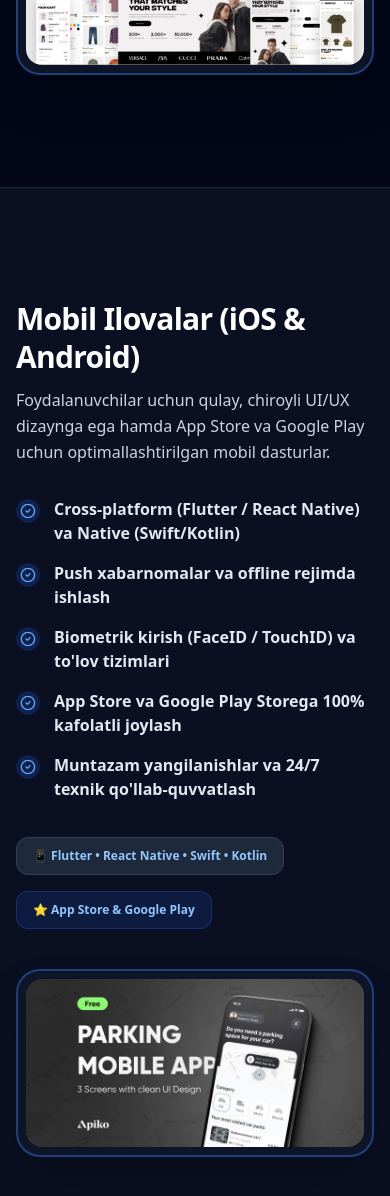
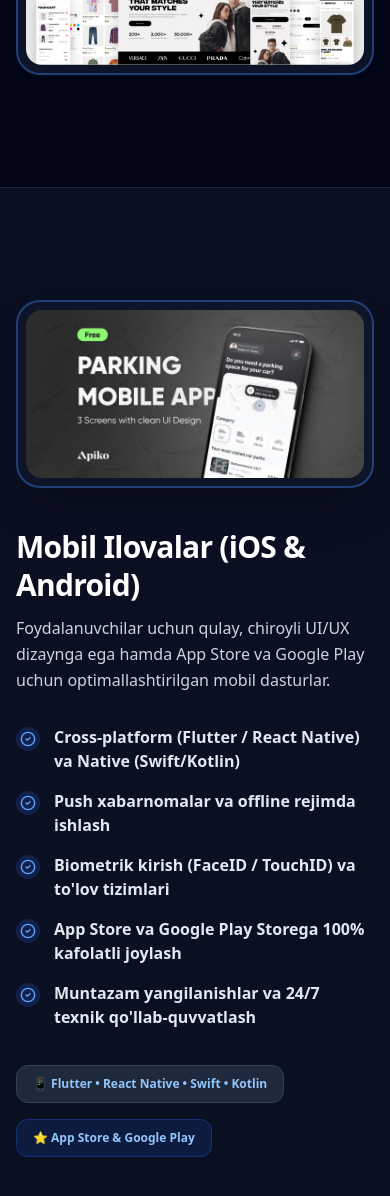
Before and after one commit to jumaqulovyashnar/IT-xizmatlari., a Next.js app in the folder frontend/: page / in a window 390 px wide. Shown: the part 2551-3747 px from the top of the page. Built offline with nearby package versions, Linux system fonts and the light colour scheme.

Commit message:
feat(ui): swap mobile app section - image on left and text on right

```diff
--- a/frontend/src/app/page.tsx
+++ b/frontend/src/app/page.tsx
@@ -219,7 +219,18 @@ export default function HomePage() {
       {/* ========================================================================= */}
       <section id="section-mobile" className="py-28 px-4 bg-slate-900/60 border-t border-b border-slate-800">
         <div className="max-w-7xl mx-auto grid grid-cols-1 lg:grid-cols-12 gap-10 lg:gap-14 items-center">
-          {/* Left Column: Mobile Application Information */}
+          {/* Left Column: User's Exact Mobile App Showcase Image */}
+          <div className="lg:col-span-7 w-full">
+            <div className="rounded-3xl border-2 border-blue-500/40 bg-slate-900/90 shadow-2xl p-2 sm:p-3 overflow-hidden group hover:border-blue-400 transition-all duration-300">
+              <img
+                src="/mobile-showcase.png"
+                alt="Mobile App Showcase"
+                className="w-full h-auto rounded-2xl object-cover group-hover:scale-[1.01] transition-transform duration-300"
+              />
+            </div>
+          </div>
+
+          {/* Right Column: Mobile Application Information */}
           <div className="lg:col-span-5 space-y-7">
             <div className="space-y-3">
               <h2 className="text-3xl sm:text-4xl lg:text-5xl font-black tracking-tight text-white leading-tight">
@@ -248,17 +259,6 @@ export default function HomePage() {
               <div className="px-4 py-2.5 rounded-xl bg-blue-600/15 text-blue-300 border border-blue-600/30 text-xs font-black">
                 ⭐ App Store & Google Play
               </div>
-            </div>
-          </div>
-
-          {/* Right Column: User's Exact Mobile App Showcase Image */}
-          <div className="lg:col-span-7 w-full">
-            <div className="rounded-3xl border-2 border-blue-500/40 bg-slate-900/90 shadow-2xl p-2 sm:p-3 overflow-hidden group hover:border-blue-400 transition-all duration-300">
-              <img
-                src="/mobile-showcase.png"
-                alt="Mobile App Showcase"
-                className="w-full h-auto rounded-2xl object-cover group-hover:scale-[1.01] transition-transform duration-300"
-              />
             </div>
           </div>
         </div>
```
